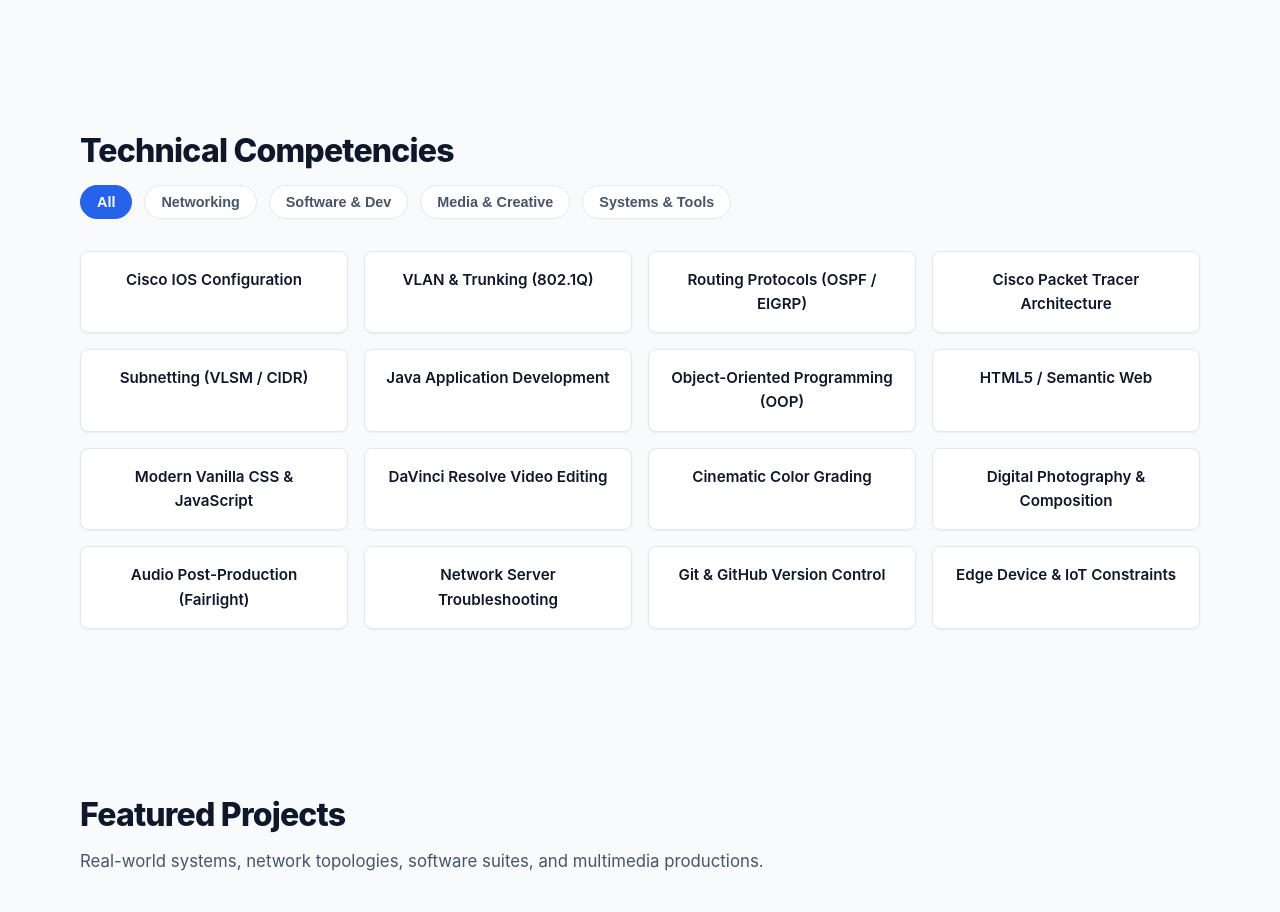
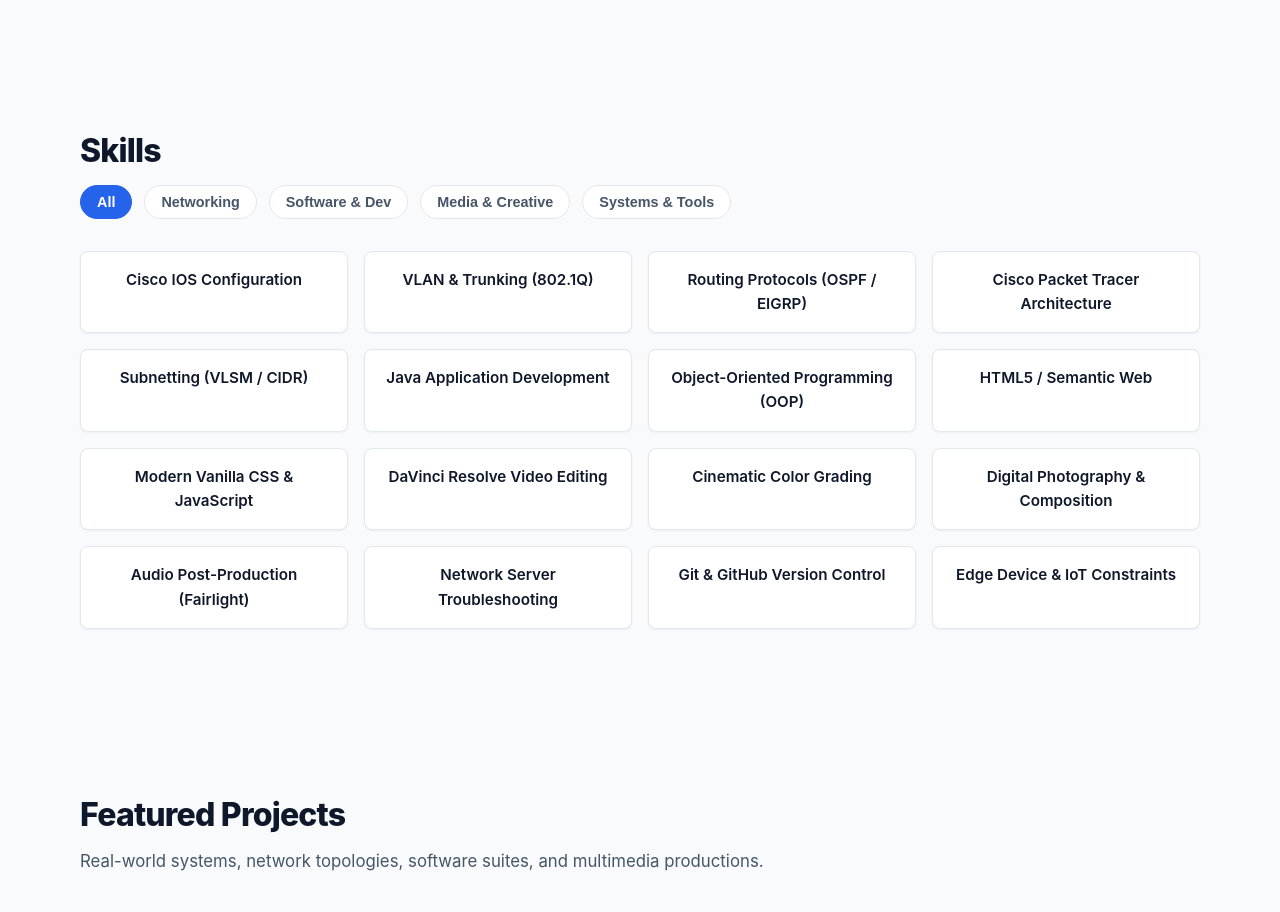
Before and after one commit to Logennn5/Logen-Portfolio, a plain HTML site: page index.html in a window 1280 px wide. Shown: the part 1160-2072 px from the top of the page. Drawn offline with Linux system fonts and the light colour scheme.

Commit message:
Update index.html

```diff
--- a/index.html
+++ b/index.html
@@ -113,7 +113,7 @@
     <!-- Skills Section -->
     <section id="skills" class="skills-section section-padding">
       <div class="container">
-        <h2 class="section-heading">Technical Competencies</h2>
+        <h2 class="section-heading">Skills</h2>
 
         <div class="filter-controls" role="group" aria-label="Filter skills by category">
           <button class="filter-btn active" data-filter="all">All</button>
```
